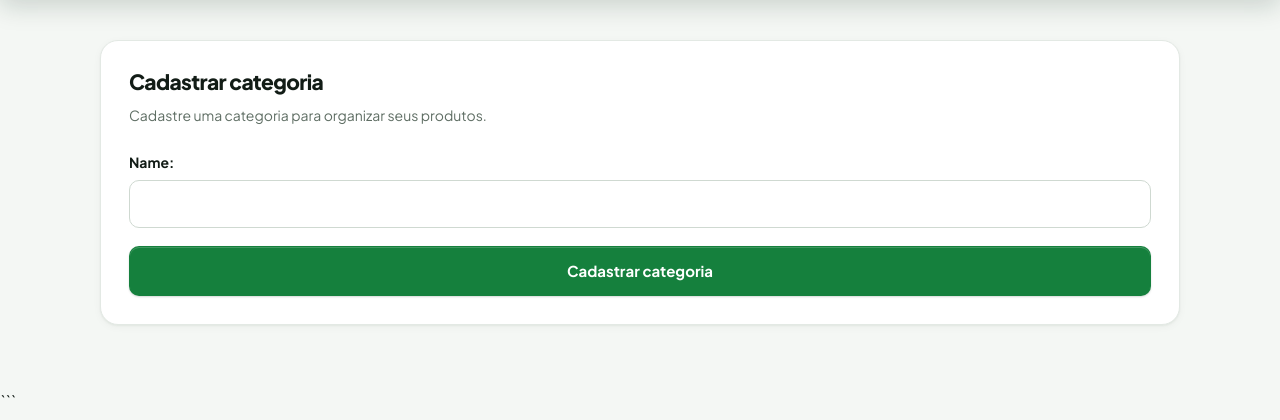
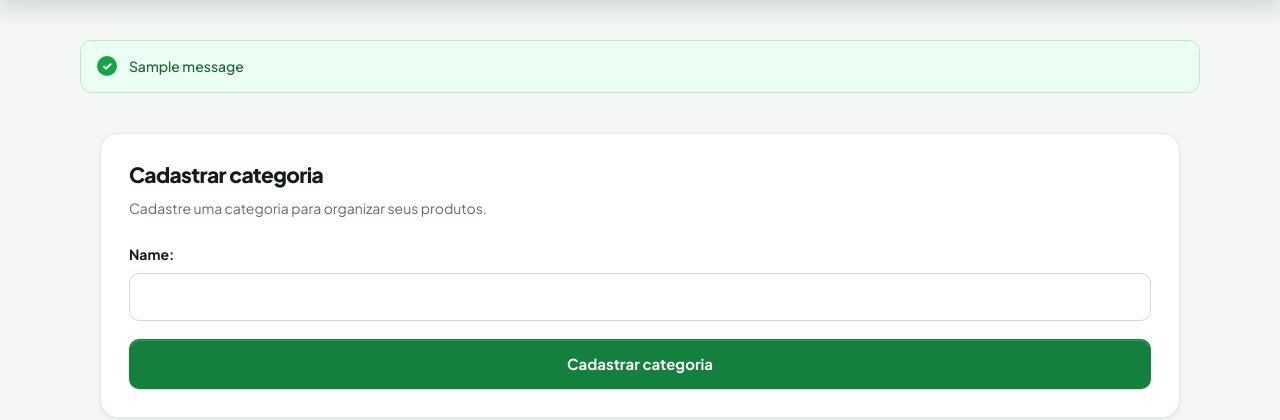
Before and after one commit to DouglasDugato/StockFlow, a Django app: page /estoque/categorias/nova/ in a window 1280 px wide. Shown: the part 80-500 px from the top of the page. Run offline with Django 5.2, Linux system fonts and the light colour scheme; a user stored in the database is signed in; tables that the repository leaves empty hold one stand-in row (values such as "Sample post"); one stand-in notice (Sample message) is shown.

Commit message:
feat: add profile navigation and flash messages

````diff
--- a/templates/base.html
+++ b/templates/base.html
@@ -15,9 +15,15 @@
     {% include "partials/_header.html" %}
 
     <main>
+        {% for message in messages %}
+            <div class="message {{ message.tags }}">
+                {{ message }}
+            </div>
+        {% endfor %}
+
         {% block content %}
-        {% endblock %}
+
+        {% endblock content %}
     </main>
 </body>
 </html>
-```
--- a/templates/partials/_header.html
+++ b/templates/partials/_header.html
@@ -15,6 +15,10 @@
                     </summary>
 
                     <div class="dropdown-content">
+                        <a href="{% url 'users:profile' %}">
+                            Meu Perfil
+                        </a>
+
                         <a href="{% url 'inventory:product_create' %}">
                             Cadastrar produto
                         </a>
````
